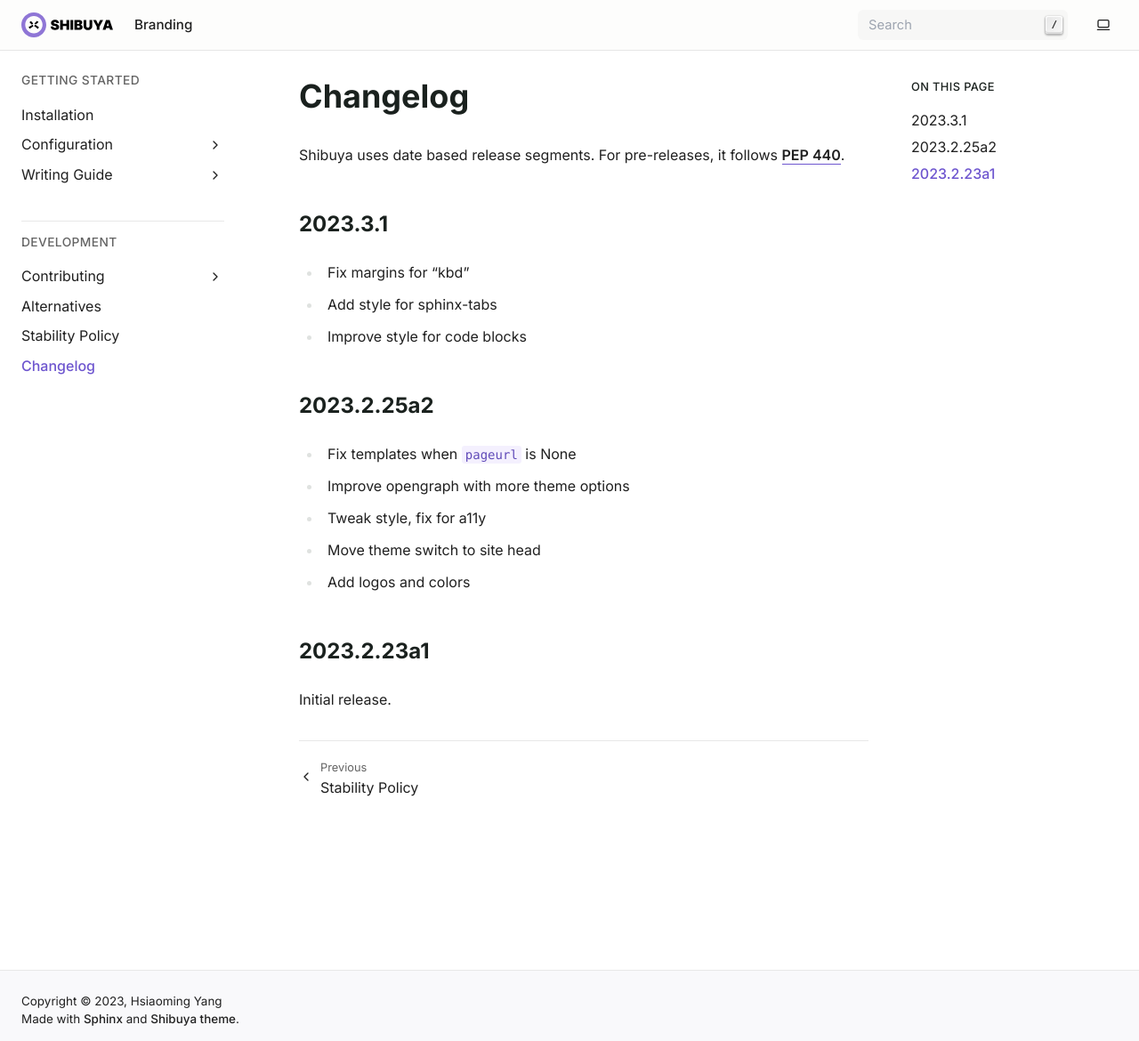
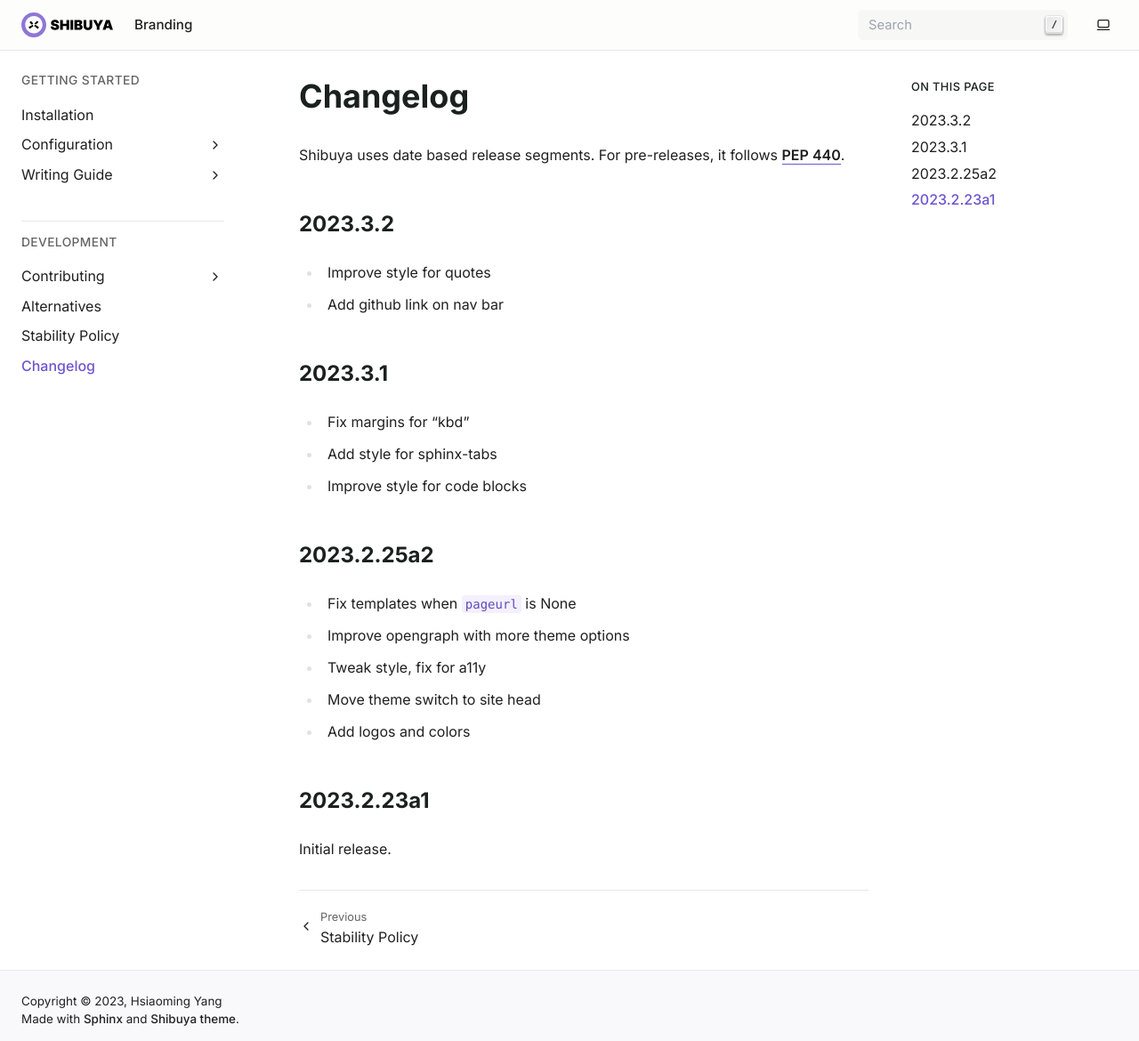
Before and after one commit to lepture/shibuya, a Sphinx documentation site: the page built from docs/changelog.rst, in a window 1280 px wide and 1170 px high. Shown: the whole window at 89% size. Built offline with Sphinx 7.4.7, drawn with Linux system fonts in a browser that asks for light colours.

Commit message:
chore: release 2023.3.2

```diff
--- a/docs/changelog.rst
+++ b/docs/changelog.rst
@@ -2,6 +2,13 @@ Changelog
 =========
 
 Shibuya uses date based release segments. For pre-releases, it follows :pep:`440`.
+
+2023.3.2
+--------
+
+- Improve style for quotes
+- Add github link on nav bar
+
 
 2023.3.1
 --------
--- a/src/shibuya/__init__.py
+++ b/src/shibuya/__init__.py
@@ -15,7 +15,7 @@ from ._sphinx import (
     WrapLineFormatter,
 )
 
-__version__ = "2023.3.1"
+__version__ = "2023.3.2"
 
 shibuya_version = __version__
 
```
